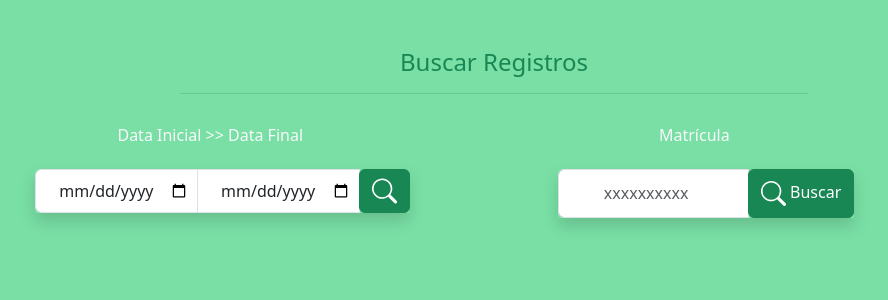
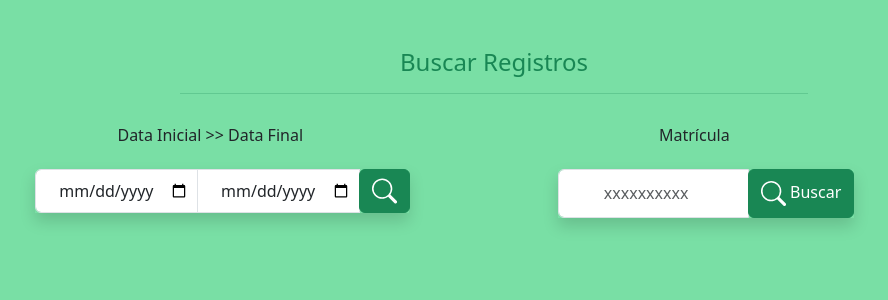
Before and after one commit to lilydias24/AMS_INFO31, a PHP site: page /Relatorio/gerar_relatorio.php in a window 1280 px wide. Shown: the part 141-441 px from the top of the page, without its empty margins (146-1034 px from the left). Run offline with PHP 8.4, Linux system fonts and the light colour scheme; a user stored in the database is signed in; some libraries are stand-ins or nearby versions.

Commit message:
Relatório OK

```diff
--- a/Relatorio/gerar_relatorio.php
+++ b/Relatorio/gerar_relatorio.php
@@ -28,7 +28,7 @@
     <form method="GET" class="form-inline" action="">
     <div class="row justify-content-center mx-auto">
         <div class="col-md-5">
-            <div class="row w-75 text-light"><h6>Data Inicial  >>  Data Final</h6></div>
+            <div class="row w-75 text-dark"><h6>Data Inicial  >>  Data Final</h6></div>
             <div class="input-group mt-3 shadow w-75">
                 <input class="form-control text-center p-2" name="data_inicio" type="date">
                 <input class="form-control text-center p-2" name="data_final" type="date">
@@ -42,7 +42,7 @@
             </div>
         </div>
         <div class="col-md-4">
-        <div class="row w-75 text-light"><h6>Matrícula</h6></div>
+        <div class="row w-75 text-dark"><h6>Matrícula</h6></div>
             <div class="input-group mt-3 shadow w-75">
                 <input class="form-control text-center" name="filtro" type="search" aria-label="Search"  id="matricula" placeholder="xxxxxxxxxx" >
                 <div class="input-group-append">
```
